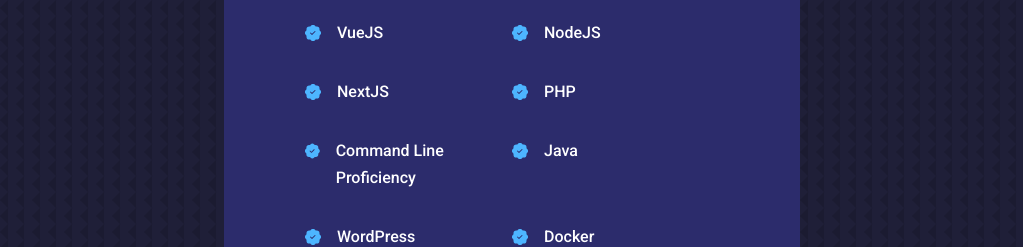
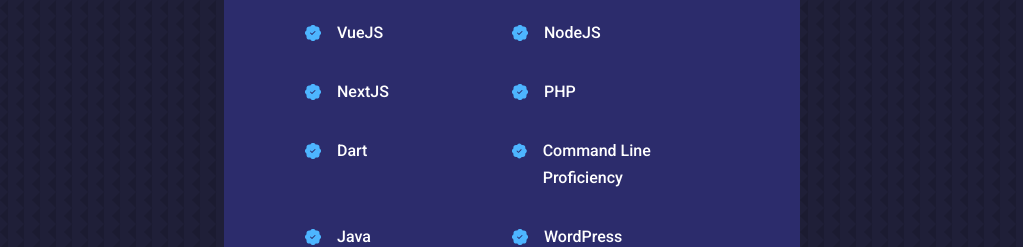
Before and after one commit to Alloul-Badreddine/B.Alloul-Portfolio, a React (Create React App) app: page / in a window 1280 px wide. Shown: the part 1600-1847 px from the top of the page, without its empty margins (128-1151 px from the left). Built offline with nearby package versions, Linux system fonts and the light colour scheme.

Commit message:
Finished

```diff
--- a/src/components/experience/Experience.jsx
+++ b/src/components/experience/Experience.jsx
@@ -68,6 +68,10 @@
             </article>
             <article className="experience__details">
               <BsFillPatchCheckFill className="experience__details-icon" />
+              <h4>Dart</h4>
+            </article>
+            <article className="experience__details">
+              <BsFillPatchCheckFill className="experience__details-icon" />
               <h4>Command Line Proficiency</h4>
             </article>
             <article className="experience__details">
```
